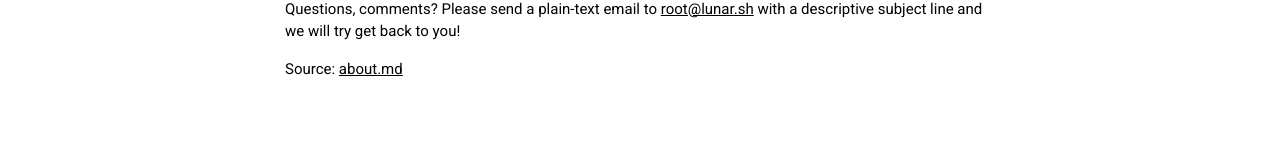
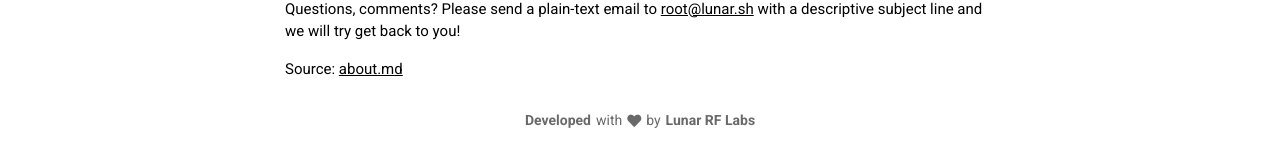
Before and after one commit to microstub/microstub.github.io, a Jekyll site: the page built from about.md, in a window 1280 px wide. Shown: the part 1948-2111 px from the top of the page. Built offline with Jekyll 4.4.1, drawn with Linux system fonts in a browser that asks for light colours; nearby versions of some CDN libraries; before the commit the page ends 2063 px from its top, so only the background shows below that.

Commit message:
Update about.html

```diff
--- a/_layouts/about.html
+++ b/_layouts/about.html
@@ -23,4 +23,8 @@ layout: default
   <div class="reference">
     Source: <a href="{{ site.github_raw }}/{{ page.path }}">{{ page.path | split: '/' | last}}</a>
   </div>
+  <div class="footer-love">
+    <strong>Developed</strong> with <i class="fas fa-heart"></i>
+    by <strong>Lunar RF Labs</strong>
+  </div>
 </div>
```
